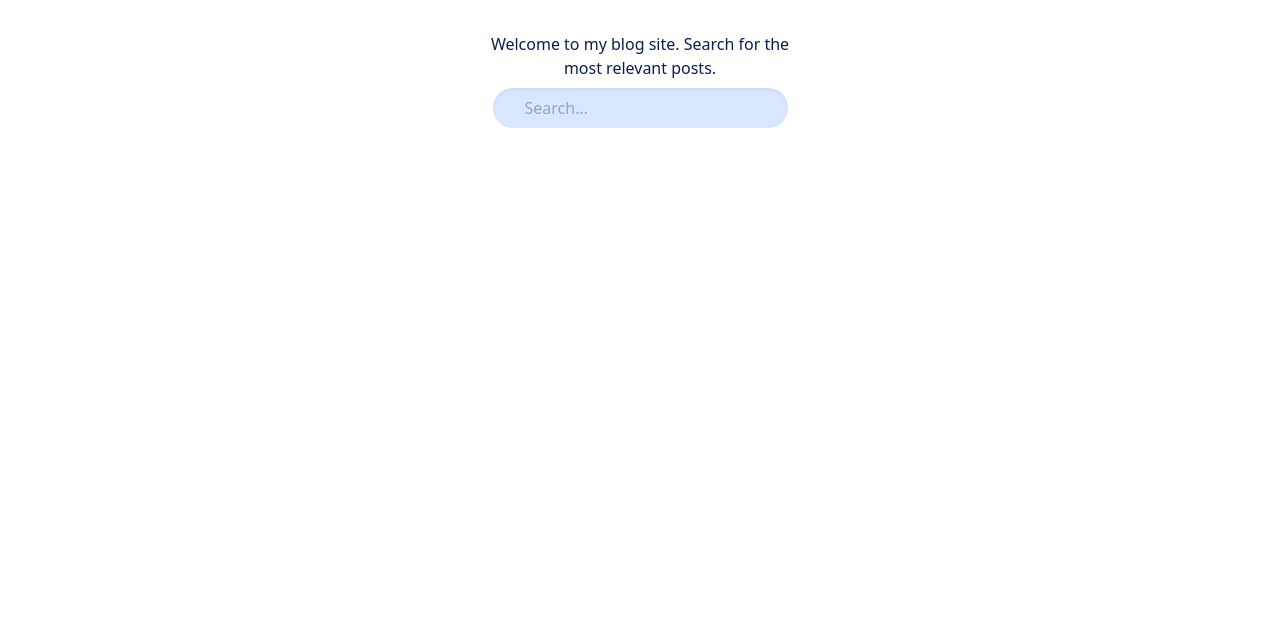
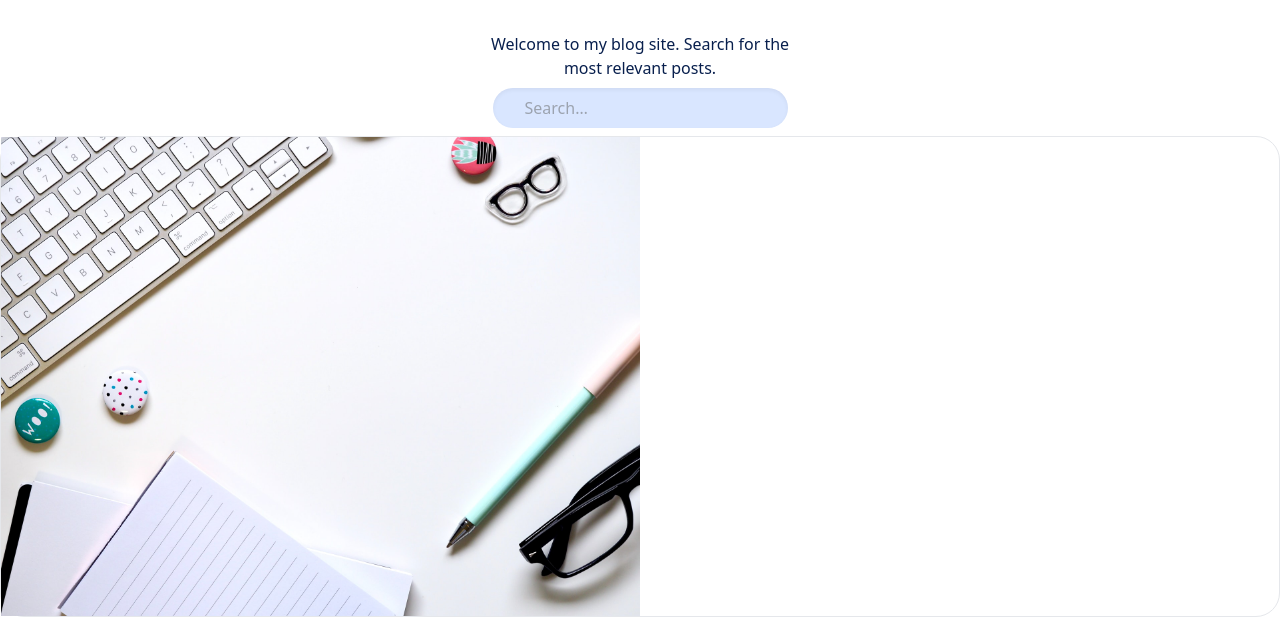
Before and after one commit to DragonSenses/blog-site, a website: page src/index.html in a window 1280 px wide. Shown: the part 176-800 px from the top of the page. Drawn offline with Linux system fonts and the light colour scheme; a web font is replaced by a local one.

Commit message:
Coding of first grid row
Also included images

```diff
--- a/src/index.html
+++ b/src/index.html
@@ -5,7 +5,9 @@
   <meta name="viewport" content="width=device-width, initial-scale=1.0">
   <link href="/dist/output.css" rel="stylesheet">
 </head>
-<body>
+
+<!-- If font is not specifically specified, then apply default body font -->
+<body class="font-body">
   <div class="container px-4 mx-auto max-w-5xl">
     <!-- Add padding to y direction for both top and bottom of center title -->
     <div class="text-center py-14">
@@ -34,6 +36,28 @@
     </div>
   </div>
 
+  <!-- Planning the Grid System
+  1st Row is one large Blog Post contained in 3 columns.
+  2nd Row is three blog posts each contained in one column
+  3rd Row the first post takes two columns and thhe 3rd post is one column
+    How? FlexBox
+  To Do: Responsive display later
+  -->
+
+  <section class="main">
+    <!-- For Larger Displays columns is 3 -->
+    <div class="grid grid-cols-3">
+        <div class="col-span-3">
+        <!-- The first post -->
+        <a href="#" class="border border-gray-100 flex rounded-3xl overflow-hidden">
+          <div class="w-1/2">
+            <img src="../dist/img/img1.jpg" alt="" class="">
+          </div>
+        </a>
+        </div>
+    </div>
+  </section>
+
 
 </body>
 </html>
```
Also changed, not shown: dist/img/author1-Kiritsugu.jpg (added), dist/img/author2-Kazami_Yuuji.jpg (added), dist/img/img1.jpg (added), dist/img/img2.jpg (added), dist/img/img3.jpg (added), dist/img/img4.jpg (added), dist/img/img5.jpg (added), dist/img/img6.jpg (added).
